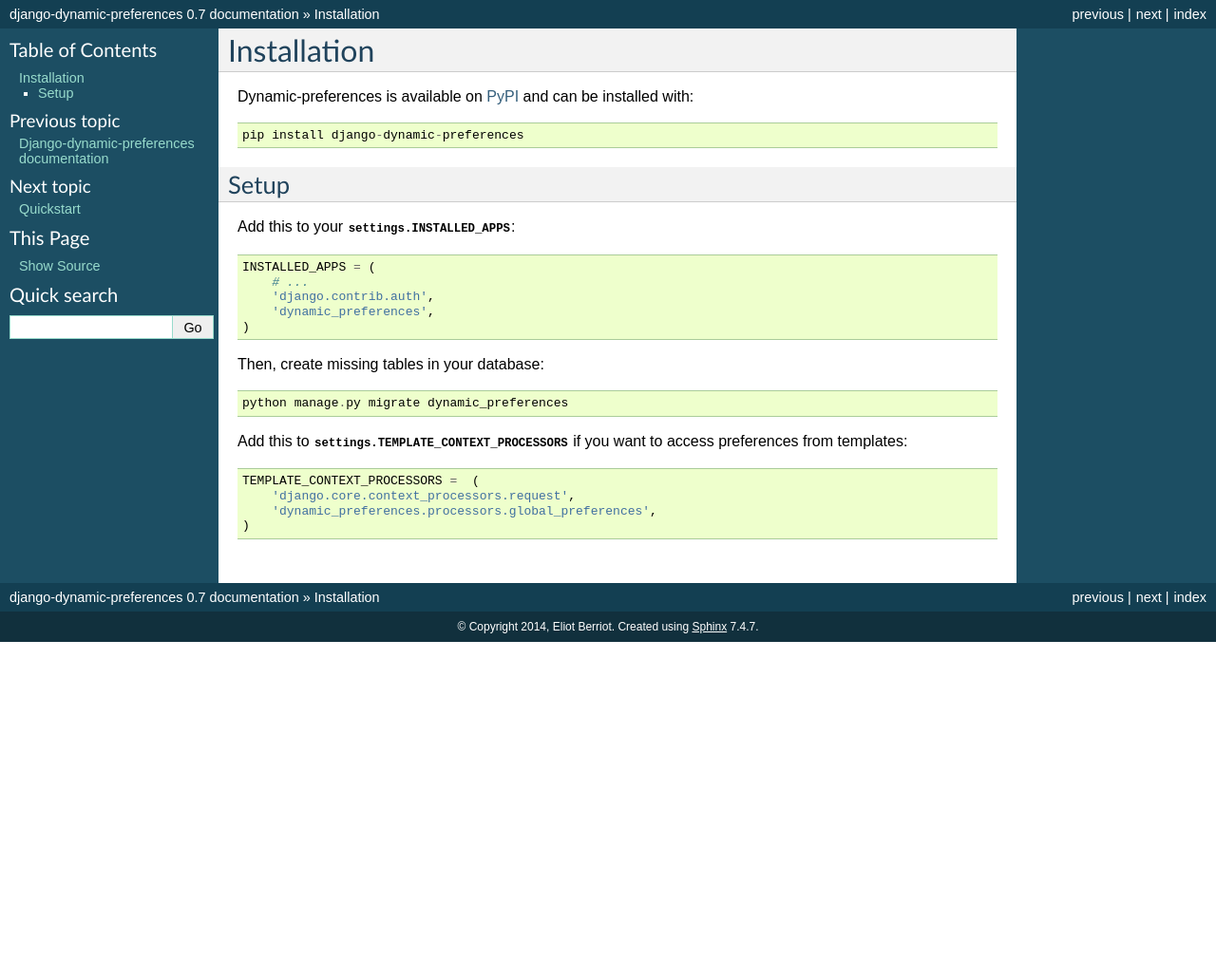
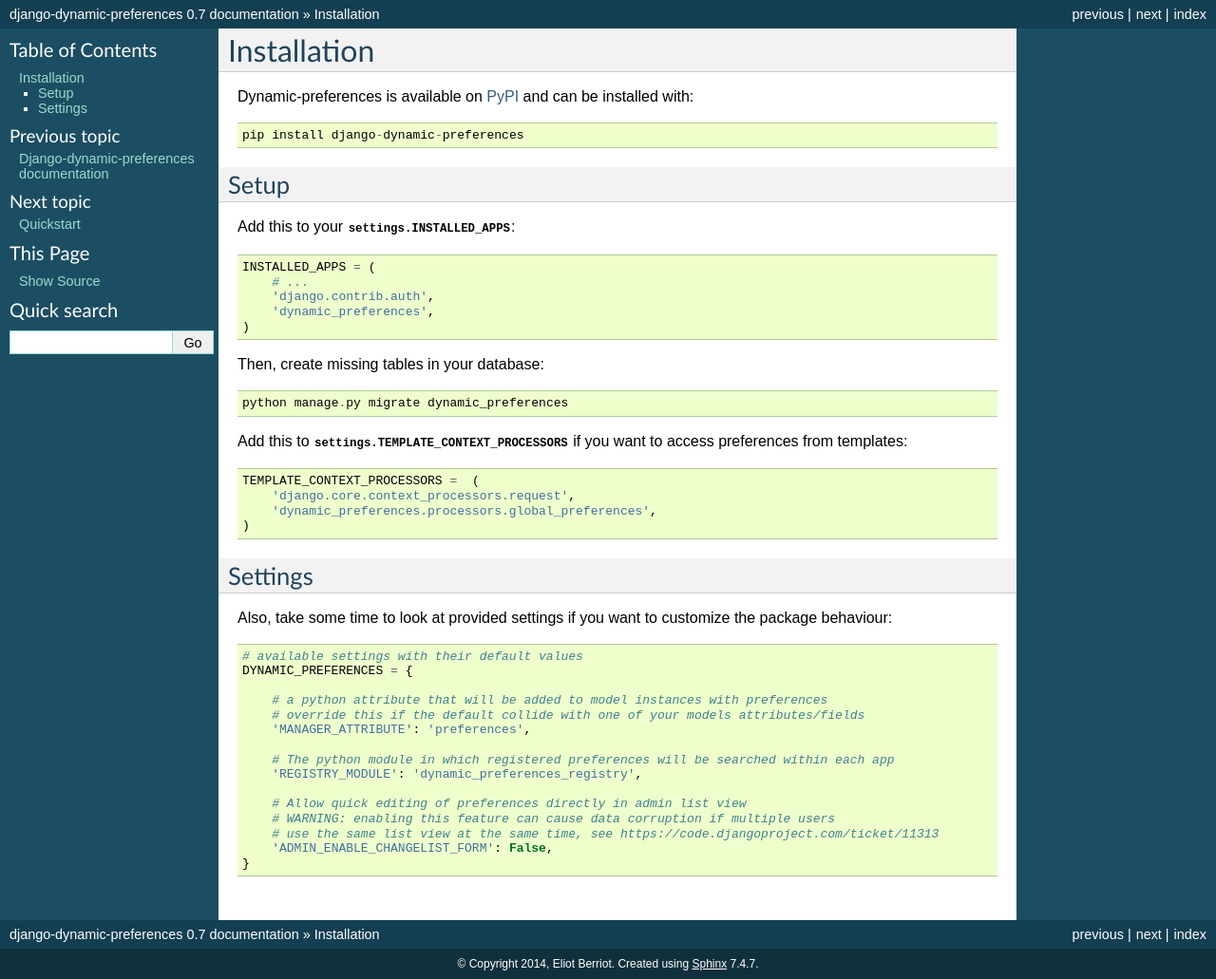
Before and after one commit to agateblue/django-dynamic-preferences, a Sphinx documentation site: the page built from docs/installation.rst, in a window 1280 px wide. Shown: the whole page at 95% size. Built offline with Sphinx 7.4.7, drawn with Linux system fonts in a browser that asks for light colours; before the commit the page ends 900 px from its top, so only the background shows below that.

Commit message:
Removed useless sections and fixed typos/structure in documentation, fix #39

```diff
--- a/docs/index.rst
+++ b/docs/index.rst
@@ -39,7 +39,6 @@
 
    installation
    quickstart
-   settings
    upgrade
    contributing
    authors
--- a/docs/installation.rst
+++ b/docs/installation.rst
@@ -27,3 +27,26 @@
         'django.core.context_processors.request',
         'dynamic_preferences.processors.global_preferences',
     )
+
+Settings
+********
+
+Also, take some time to look at provided settings if you want to customize the package behaviour:
+
+.. code-block:: python
+
+        # available settings with their default values
+        DYNAMIC_PREFERENCES = {
+
+            # a python attribute that will be added to model instances with preferences
+            # override this if the default collide with one of your models attributes/fields
+            'MANAGER_ATTRIBUTE': 'preferences',
+
+            # The python module in which registered preferences will be searched within each app
+            'REGISTRY_MODULE': 'dynamic_preferences_registry',
+
+            # Allow quick editing of preferences directly in admin list view
+            # WARNING: enabling this feature can cause data corruption if multiple users
+            # use the same list view at the same time, see https://code.djangoproject.com/ticket/11313
+            'ADMIN_ENABLE_CHANGELIST_FORM': False,
+        }
--- a/docs/quickstart.rst
+++ b/docs/quickstart.rst
@@ -11,7 +11,7 @@
         After being defined, preferences can be tied via registries to one ore many preference models, which will deal with database persistence.
 
     PreferenceModel
-        A model that store preferences values in database. A preference model may be tied to a particular instance, which is the case for UserPreferenceModel, or concern the whole project, as GlobalPreferenceModel.
+        A model that store preferences values in database. A preference model may be tied to a particular model instance, which is the case for UserPreferenceModel, or concern the whole project, as GlobalPreferenceModel.
 
 Create and register your own preferences
 ****************************************
```
Also changed, not shown: other parts of docs/quickstart.rst (+1 -1 lines), docs/settings.rst (deleted, +0 -22 lines).
